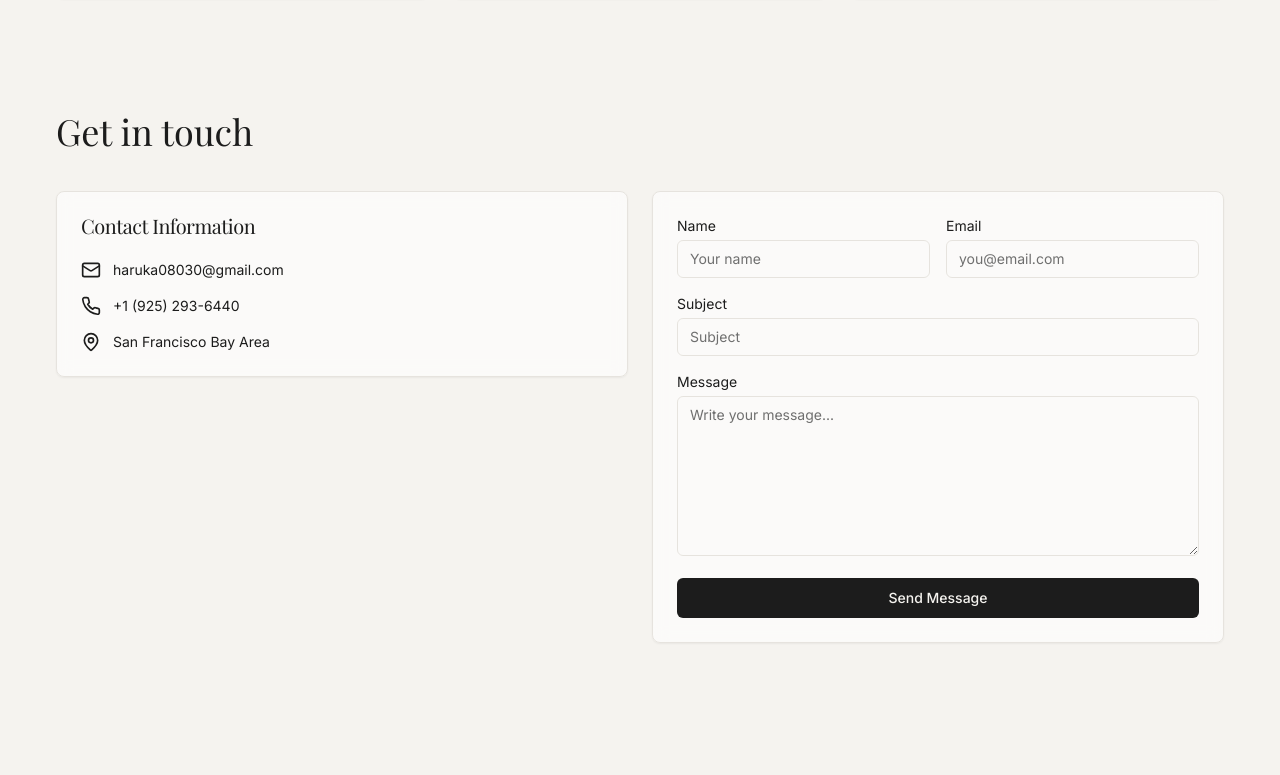
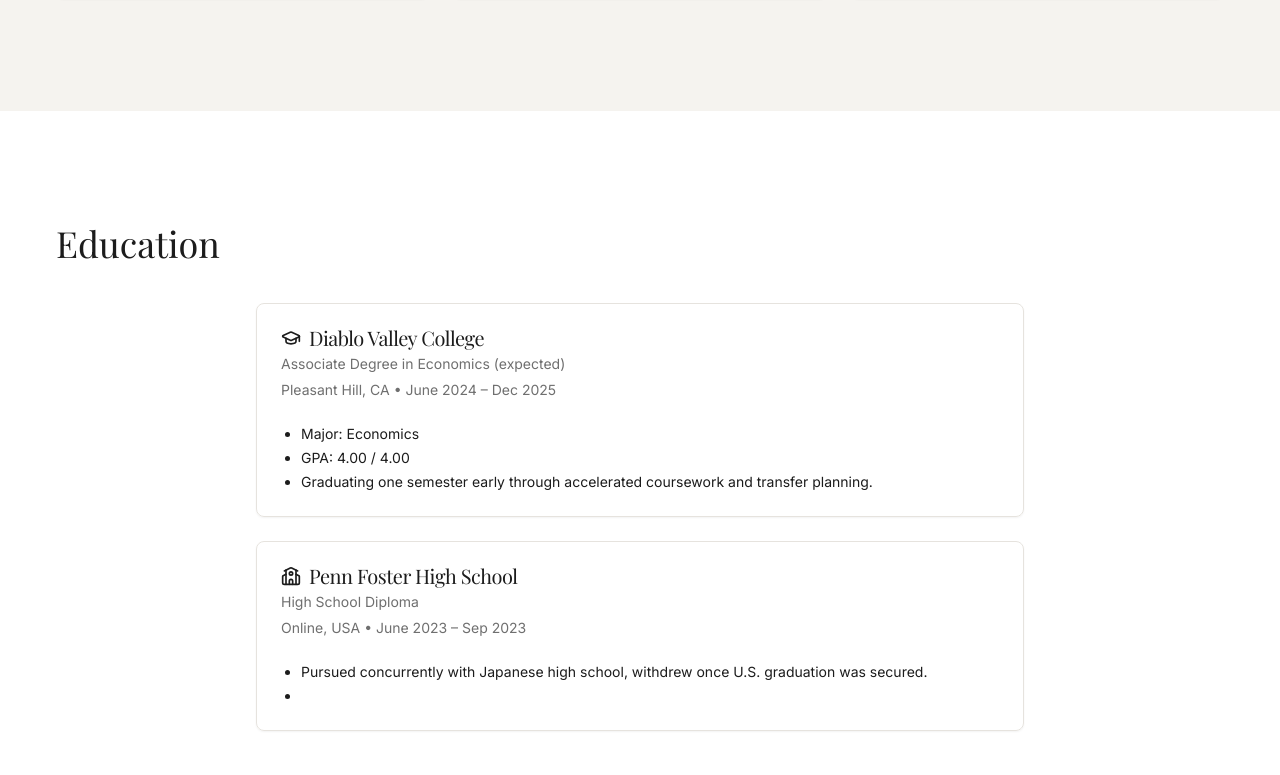
Before and after one commit to haruka08030/haruka08030.github.io, a Next.js app: page / in a window 1280 px wide. Shown: the part 1145-1920 px from the top of the page. Built offline with nearby package versions, Linux system fonts and the light colour scheme; a web font is replaced by a local one.

Commit message:
add education section

```diff
--- a/app/page.tsx
+++ b/app/page.tsx
@@ -4,7 +4,7 @@
 import { motion } from 'framer-motion'
 import { Button } from '@/components/ui/button'
 import { Card, CardContent, CardDescription, CardHeader, CardTitle } from '@/components/ui/card'
-import { Mail, MapPin, Phone } from 'lucide-react'
+import { Mail, MapPin, Phone, GraduationCap, School } from 'lucide-react'
 
 export default function HomePage() {
   return (
@@ -64,8 +64,75 @@
         </div>
       </section>
 
+      {/* Education */}
+      <section id="education" className="bg-white mt-20 md:mt-28">
+        <div className="container py-20 md:py-28">
+          <div className="mb-8 md:mb-10">
+            <h2 className="font-serif text-3xl md:text-4xl">Education</h2>
+          </div>
+
+          <div className="grid grid-cols-1 gap-6 max-w-3xl mx-auto">
+            {/* Community College */}
+            <Card>
+              <CardHeader>
+                <CardTitle className="flex items-center gap-2 font-serif">
+                  <GraduationCap className="h-5 w-5" />
+                  Diablo Valley College
+                </CardTitle>
+                <p className="mt-1 text-sm text-muted">Associate Degree in Economics (expected)</p>
+                <CardDescription>Pleasant Hill, CA • June 2024 – Dec 2025</CardDescription>
+              </CardHeader>
+              <CardContent>
+                <ul className="list-disc pl-5 space-y-1 text-sm">
+                  <li>Major: Economics</li>
+                  <li>GPA: 4.00 / 4.00</li>
+                  <li>Graduating one semester early through accelerated coursework and transfer planning.</li>
+                </ul>
+              </CardContent>
+            </Card>
+
+            {/* High School */}
+            <Card>
+              <CardHeader>
+                <CardTitle className="flex items-center gap-2 font-serif">
+                  <School className="h-5 w-5" />
+                  Penn Foster High School
+                </CardTitle>
+                <p className="mt-1 text-sm text-muted">High School Diploma</p>
+                <CardDescription>Online, USA • June 2023 – Sep 2023</CardDescription>
+              </CardHeader>
+              <CardContent>
+                <ul className="list-disc pl-5 space-y-1 text-sm">
+                  <li>Pursued concurrently with Japanese high school, withdrew once U.S. graduation was secured.</li>
+                  <li></li>
+                </ul>
+              </CardContent>
+            </Card>
+
+            {/* Additional High School
+            <Card>
+              <CardHeader>
+                <CardTitle className="flex items-center gap-2 font-serif">
+                  <School className="h-5 w-5" />
+                  Ichikawa High School
+                </CardTitle>
+                <p className="mt-1 text-sm text-muted">Degree: 高等学校卒業（Diploma）</p>
+                <CardDescription>Chiba, Japan • Apr 2022 – July 2023</CardDescription>
+              </CardHeader>
+              <CardContent>
+                <ul className="list-disc pl-5 space-y-1 text-sm">
+                  <li>卒業（Diploma）</li>
+                  <li>活動・受賞など（任意）</li>
+                </ul>
+              </CardContent>
+            </Card> */}
+          </div>
+        </div>
+      </section>
+
       {/* Contact */}
-      <section id="contact" className="container mt-20 md:mt-28 mb-24">
+      <section id="contact" className="bg-accent/5">
+        <div className="container py-20 md:py-28">
           <div className="mb-8 md:mb-10 text-center md:text-left">
             <h2 className="font-serif text-3xl md:text-4xl">Get in touch</h2>
           </div>
@@ -163,6 +230,7 @@
               </CardContent>
             </Card>
           </div>
+        </div>
       </section>
     </div>
   )
```
Lines whose indentation alone changed are shown as unchanged.
